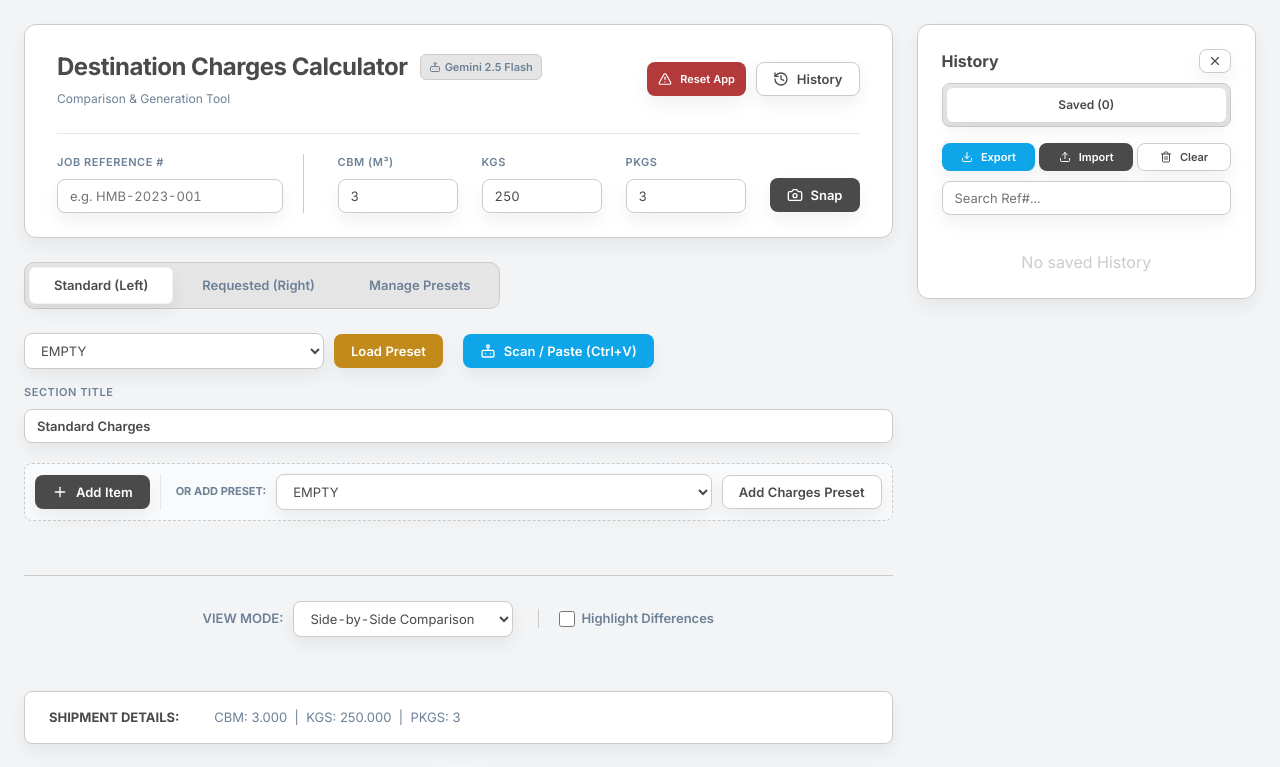
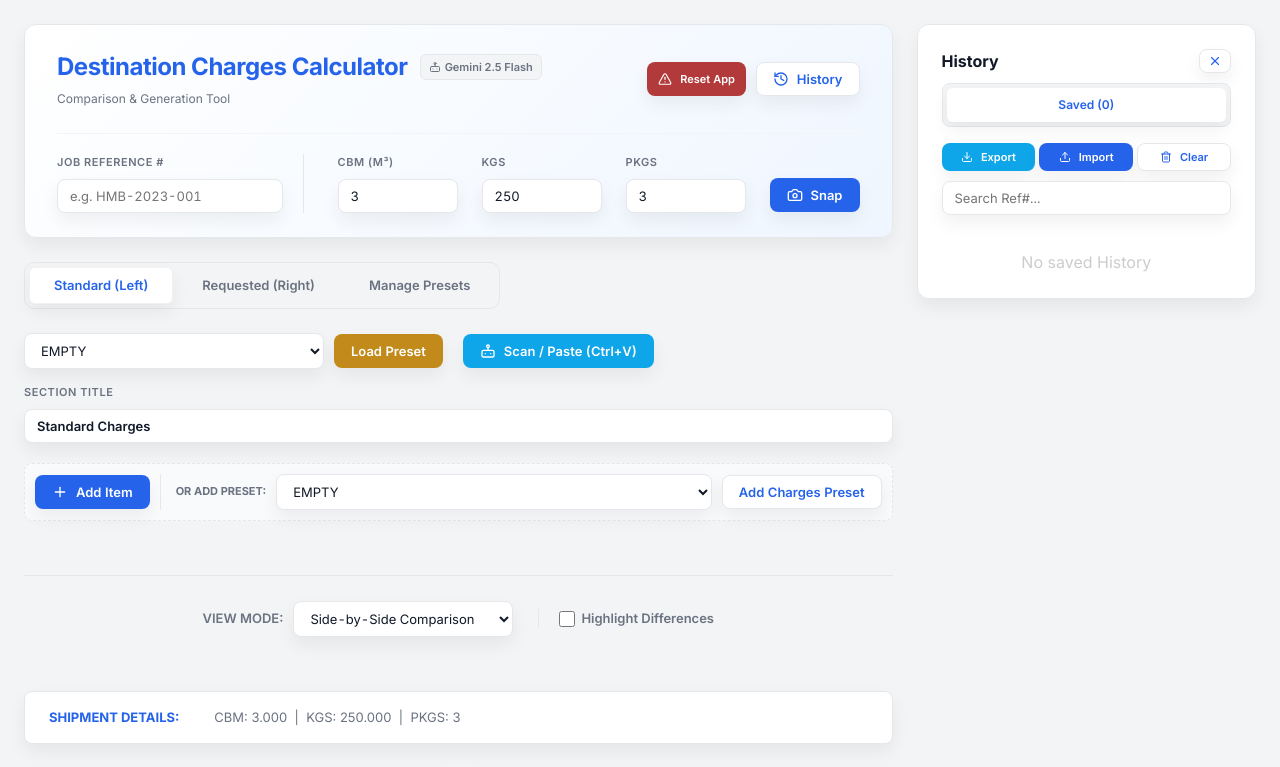
Before and after one commit to leo67621310-dev/DestCalc2026FEB, a React (Vite) app: page / in a window 1280 px wide. Shown: the top 767 px of the page. Built offline with nearby package versions, Linux system fonts and the light colour scheme.

Commit message:
Update index.css

```diff
--- a/index.css
+++ b/index.css
@@ -3,20 +3,19 @@
   /* Force light color scheme */
   color-scheme: light;
 
-  /* Ink wash palette */
-  --primary: #4A4A4A;        /* Deep neutral for headings/buttons */
-  --primary-dark: #333333;   /* Darker hover state */
-  --secondary: #6D8196;      /* Desaturated blue for accents */
+  /* High-readability, soft blue/gray scheme */
+  --primary: #2563EB;        /* Accent blue for key actions */
+  --primary-dark: #1D4ED8;   /* Darker blue hover state */
+  --secondary: #6B7280;      /* Neutral gray for labels/meta */
+  --text-main: #111827;      /* Main body text (near-black) */
 
-  --border: #CBCBCB;         /* Soft neutral border */
-  --border-light: #E5E5E5;   /* Light surface separators */
+  --border: #E5E7EB;         /* Light gray border */
+  --border-light: #F3F4F6;   /* Softer separators */
 
-  /* Use a neutral, light grey as the main canvas */
-  --bg-body: #F3F4F6;        /* Neutral background */
+  --bg-body: #F3F4F6;        /* App background */
   --bg-card: #FFFFFF;        /* Card surface */
-
-  /* Keep the warm ink-wash yellow only for subtle highlights, not the full page */
-  --bg-highlight: #FFFFE3;   /* Optional highlight surface */
+  --bg-soft: #EFF6FF;        /* Very light blue panels */
+  --bg-highlight: #DBEAFE;   /* Soft blue highlight */
 
   /* Semantic accents keep clarity but sit in palette */
   --success: #3B7A57;        /* Muted green */
@@ -35,9 +34,8 @@
 
 body {
   font-family: 'Inter', system-ui, sans-serif;
-  /* Use a simple, calm paper background to avoid harsh gradients */
   background-color: var(--bg-body);
-  color: var(--primary);
+  color: var(--text-main);
   margin: 0;
   padding: 24px;
   line-height: 1.5;
@@ -58,7 +56,7 @@ input, select, textarea {
   font-size: 13px;
   width: 100%;
   background-color: #ffffff !important;
-  color: var(--primary) !important;
+  color: var(--text-main) !important;
   transition: all 0.2s ease;
   box-shadow: var(--shadow);
 }
@@ -89,7 +87,7 @@ input[type="number"], .mono-font {
 
 /* --- HEADER --- */
 .dashboard-header {
-  background: var(--bg-card);
+  background: linear-gradient(135deg, var(--bg-card) 0%, var(--bg-soft) 100%);
   padding: 24px 32px;
   border-radius: var(--radius);
   box-shadow: var(--shadow);
```
